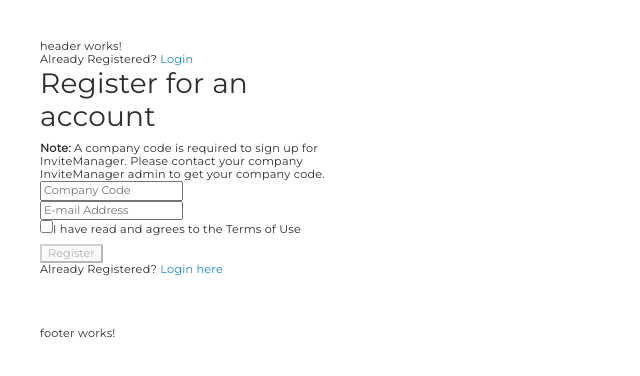
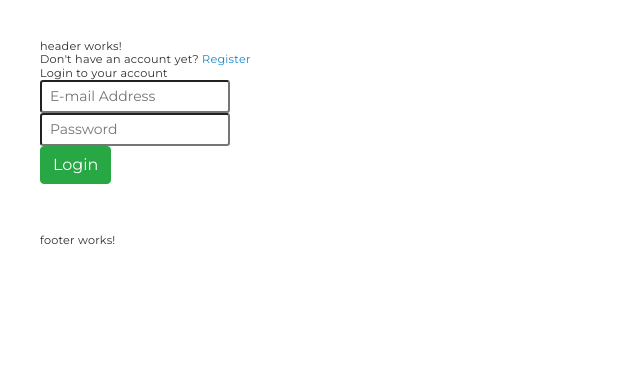
Before and after one commit to ashabir/designer-test, an Angular app: page /login in a window 1280 px wide. Before the commit this address led to /#/. Shown: the top 376 px of the page, without its empty margins (0-640 px from the left). Built offline with nearby package versions, Linux system fonts and the light colour scheme.

Commit message:
Removed code that used hash in URL

```diff
--- a/src/app/app.routing.ts
+++ b/src/app/app.routing.ts
@@ -58,8 +58,8 @@
     ],
     providers: [
         LoggedInGuard,
-        AuthService,
-        { provide: LocationStrategy, useClass: HashLocationStrategy }
+        AuthService
+        // { provide: LocationStrategy, useClass: HashLocationStrategy }
     ]
 })
 
--- a/src/app/auth/login/login.component.html
+++ b/src/app/auth/login/login.component.html
@@ -1,12 +1,12 @@
 <!--<ngbd-alert-closeable></ngbd-alert-closeable>-->
 <ngb-alert *ngIf="message" type="danger" [dismissible]="true" (close)="closeAlert()">{{message}}</ngb-alert>
 <div>
-  Login to your account!!
+  Login to your account
 </div>
 <div>
   <form>
-    <input type="text" name="username" [(ngModel)]="username" placeholder="E-mail Address" /><br/>
-    <input type="password" name="password" [(ngModel)]="password" placeholder="Password" /><br/>
-    <button id="btn" (click)="login()">Login</button>
+    <input type="text" name="username" [(ngModel)]="username" placeholder="E-mail Address" class="form-control-sm" /><br/>
+    <input type="password" name="password " [(ngModel)]="password " placeholder="Password " class="form-control-sm" /><br/>
+    <button id="btn" class="btn btn-success" (click)="login()">Login</button>
   </form>
 </div>
--- a/src/app/auth/login/login.component.ts
+++ b/src/app/auth/login/login.component.ts
@@ -75,7 +75,7 @@
 
   closeAlert() {
     console.log('Test closing');
-    this.message = null;
+    this.message = '';
   }
 
 }
--- a/src/app/auth/register/register.component.html
+++ b/src/app/auth/register/register.component.html
@@ -6,10 +6,10 @@
   </div>
   <form name="register">
     <input type="text" [(ngModel)]="companyCode" pattern="[a-zA-Z0-9]*" title="Please enter any combination of alphanumeric characters"
-      name="companyCode" placeholder="Company Code" /> <br/>
-    <input type="text" [(ngModel)]="email" name="email" placeholder="E-mail Address" /><br/>
+      name="companyCode" placeholder="Company Code" class="form-control-sm" /> <br/>
+    <input type="text" [(ngModel)]="email" name="email" placeholder="E-mail Address" class="form-control-sm" /><br/>
     <input type="checkbox" [(ngModel)]="selected" (change)="checkbox(selected)" name="checkBoxRegister"> <label for="checkBoxRegister"> I have read and agrees to the <a [routerLink]="">Terms of Use</a> </label>
-    <button [disabled]="isValid()" (click)="register()">Register</button>
+    <button [disabled]="isValid()" (click)="register()" class="btn btn-success" >Register</button>
   </form>
   <div>
     Already Registered?
--- a/src/app/guards/loggedIn.guard.service.ts
+++ b/src/app/guards/loggedIn.guard.service.ts
@@ -15,6 +15,7 @@
     canActivate(route: ActivatedRouteSnapshot, state: RouterStateSnapshot): boolean {
         // return this.authService.isLoggedIn();
         let url: string = state.url;
+        // console.log(this.checkLogin(url));
         return this.checkLogin(url);
     }
 
--- a/src/app/navigation/header/header.component.html
+++ b/src/app/navigation/header/header.component.html
@@ -11,7 +11,7 @@
   <div id="loggedInContent" *ngIf="isLoggedIn() === true">
     <a (click)="logout()">Logout</a>
     <a [routerLink]="['/home']">Home</a>
-    <form name="search" (ngSubmit)="search(search.value)" >
+    <form name="search" (ngSubmit)="search(search.value)">
       <input type="text" name="search" [(ngModel)]="searchTerm" placeholder="Search" class="form-control-lg" />
     </form>
   </div>
--- a/src/app/navigation/header/header.component.ts
+++ b/src/app/navigation/header/header.component.ts
@@ -16,7 +16,7 @@
   constructor(
     private authService: AuthService,
     private router: Router
-    ) {   }
+  ) { }
 
   ngOnInit() {
 
@@ -36,7 +36,7 @@
   }
 
   isLogin(): boolean {
-    if(this.router.url === '/login') {
+    if (this.router.url === '/login') {
       return true;
     }
     return false;
```
